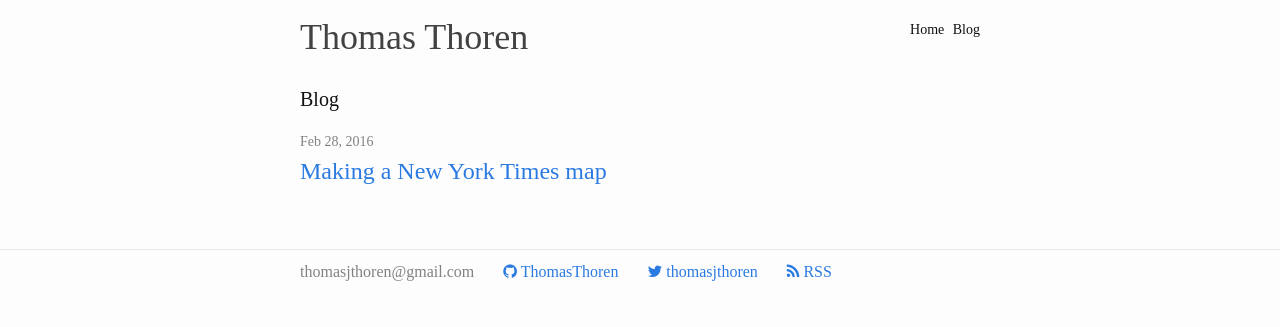
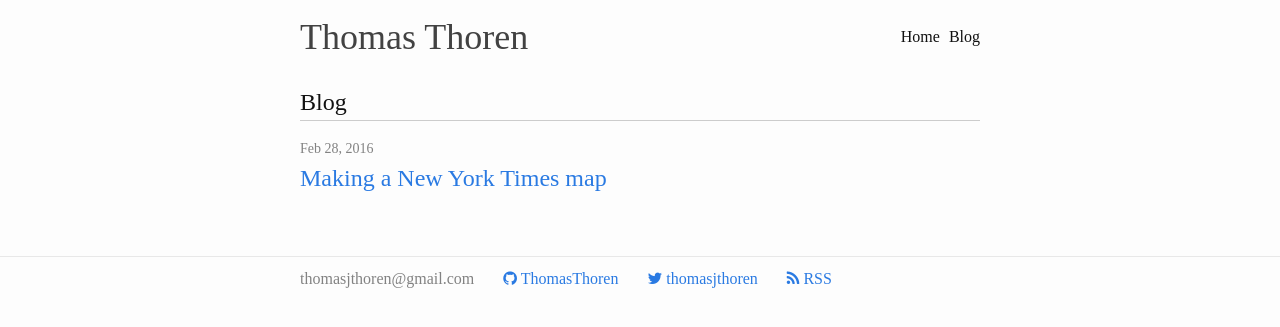
Before and after one commit to ThomasThoren/thomasthoren.github.io, a Jekyll site: the page built from blog.html, in a window 1280 px wide. Shown: the top 327 px of the page. Built offline with Jekyll 4.4.1, drawn with Linux system fonts in a browser that asks for light colours; nearby versions of some CDN libraries; some web fonts are replaced.

Commit message:
Fix styles.

```diff
--- a/_includes/header.html
+++ b/_includes/header.html
@@ -1,6 +1,8 @@
 <header class="site-header">
-  <div class="wrapper">
-    <a class="site-title" href="{{ site.baseurl }}/">{{ site.title }}</a>
+  <div class="row wrapper">
+    <div class="small-12 medium-8 columns no-padding"><a class="site-title" href="{{ site.baseurl }}/">{{ site.title }}</a>
+    </div>
+    <div class="small-12 medium-4 columns no-padding medium-text-right">
       <nav class="site-nav">
         <div class="trigger">
           <a class="page-link" href="{{ site.baseurl }}/">Home</a>
@@ -12,4 +14,5 @@
         </div>
       </nav>
     </div>
+  </div>
 </header>
--- a/_sass/_layout.scss
+++ b/_sass/_layout.scss
@@ -9,6 +9,7 @@
 
 .site-title {
   font-size: 36px;
+  line-height: 54px;
 
   &,
   &:visited {
@@ -17,14 +18,13 @@
 }
 
 .site-nav {
-  float: right;
-  font-size: 14px;
-  line-height: 30px;
+  font-size: 16px;
+  line-height: 54px;  // 30px;
 
   .page-link {
     color: $text-color;
     line-height: $base-line-height;
-    vertical-align: bottom;
+    // vertical-align: bottom;
 
     // Gaps between nav items, but not on the first one
     &:not(:first-child) {
@@ -211,6 +211,7 @@
 .section-title {
   font-size: 1.5em;
   border-bottom: 1px solid #CCC;
+  margin-bottom: 15px;
   // font-family: $secondary-font-family;
 }
 
@@ -219,7 +220,7 @@
  * Clips
  */
 .clip-wrapper {
-  padding: 15px 0 10px 0;
+  padding: 0 0 10px 0;
 }
 .education-wrapper {
   padding: 10px 0 0 0;
@@ -383,11 +384,22 @@
 .no-pad-left { padding-left: 0; }
 .no-pad-right { padding-right: 0; }
 
+.no-padding { padding: 0; }
+
+.text-right { text-align: right; }
 
 /*
  * Mobile width
  */
 @media screen and (max-width: 600px) {
+  .medium-text-right {
+    text-align: left;
+  }
+
+  .site-nav {
+    font-size: 16px;
+    line-height: 36px;
+  }
 }
 
 
@@ -395,6 +407,7 @@
  * Medium width
  */
 @media screen and (min-width: 601px) and (max-width: 1024px) {
+  .medium-text-right { text-align: right; }
 }
 
 
@@ -402,4 +415,5 @@
  * Large width
  */
 @media screen and (min-width: 1025px) {
+  .medium-text-right { text-align: right; }
 }
--- a/blog.html
+++ b/blog.html
@@ -5,7 +5,7 @@
 ---
 
 <div class="home">
-  <h1 class="page-heading">Blog</h1>
+  <div class="section-title">Blog</div>
   <ul class="post-list">
     {% for post in site.posts %}
       <li>
```
Lines whose indentation alone changed are shown as unchanged.
